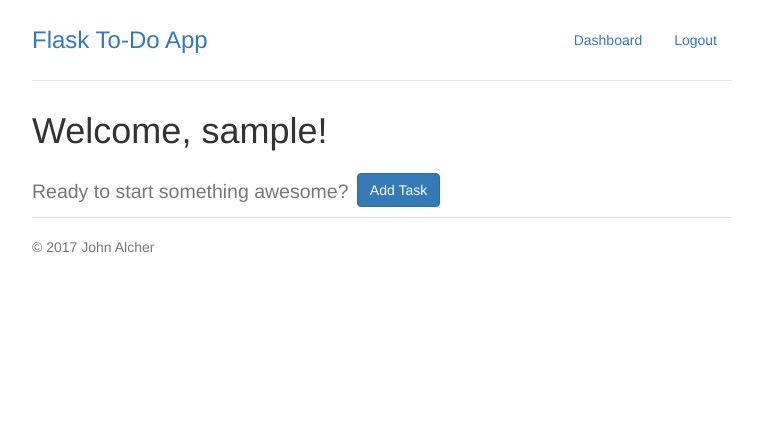
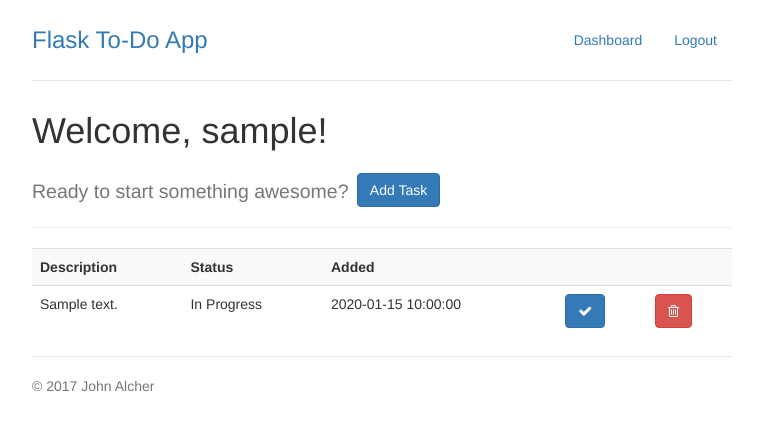
Before and after one commit to alchermd/flask-todo-app, a Flask app: template app/templates/dashboard.html in a window 1280 px wide. Shown: the top 431 px of the page, without its empty margins (258-1021 px from the left). Run offline with Flask 2, Linux system fonts and the light colour scheme; the visitor is signed in with stand-in values (Sample User, id 1); tables that the repository leaves empty hold one stand-in row (values such as "Sample post"); the template is opened without the code that fills it: most values are stand-ins (such as "Sample title", 1, 10 or a date in 2020); some libraries are stand-ins or nearby versions.

Commit message:
Display the user's tasks in a table.
The table also contains buttons to complete or delete a task. A message is displayed if no tasks is found.

```diff
--- a/app/templates/dashboard.html
+++ b/app/templates/dashboard.html
@@ -2,7 +2,45 @@
 
 {% block body %}
 
-<h1>Welcome, {{session.username}}!</h1>
-<h2><small>Ready to start something awesome?</small> <a href="/add_task" class="btn btn-primary">Add Task</a></h2>
+    <h1>Welcome, {{session.username}}!</h1>
+    <h2><small>Ready to start something awesome?</small> <a href="/add_task" class="btn btn-primary">Add Task</a></h2>
 
+    <hr>
+
+    {% if tasks %}
+    <table class="table table-responsive table-striped">
+        <tr class="text-center">
+            <th>Description</th>
+            <th>Status</th>
+            <th>Added</th>
+            <th></th>
+            <th></th>
+        </tr>
+        {% for task in tasks %}
+            <tr>
+                <td>{{task.description}}</td>
+                <td>
+                    {% if task.status == 'in_progress' %}
+                    In Progress
+                    {% else %}
+                    Completed
+                    {% endif %}
+                </td>
+                <td>{{task.create_date}}</td>
+                <td>
+                    <form method="POST" action="">
+                        <input type="hidden" value="completed">
+                        <button type="submit" class="btn btn-primary"><i class="fa fa-check" aria-hidden="true"></i></button>
+                    </form>
+                </td>
+                <td><a href="/delete_task/task-{{task.id}}" class="btn btn-danger"><i class="fa fa-trash-o" aria-hidden="true"></i></a></td>
+            </tr>
+        {% endfor %}
+    </table>
+
+    {% else %}
+
+    <div class="alert alert-info">No tasks found.</div>
+
+    {% endif %}
 {% endblock %}
```
